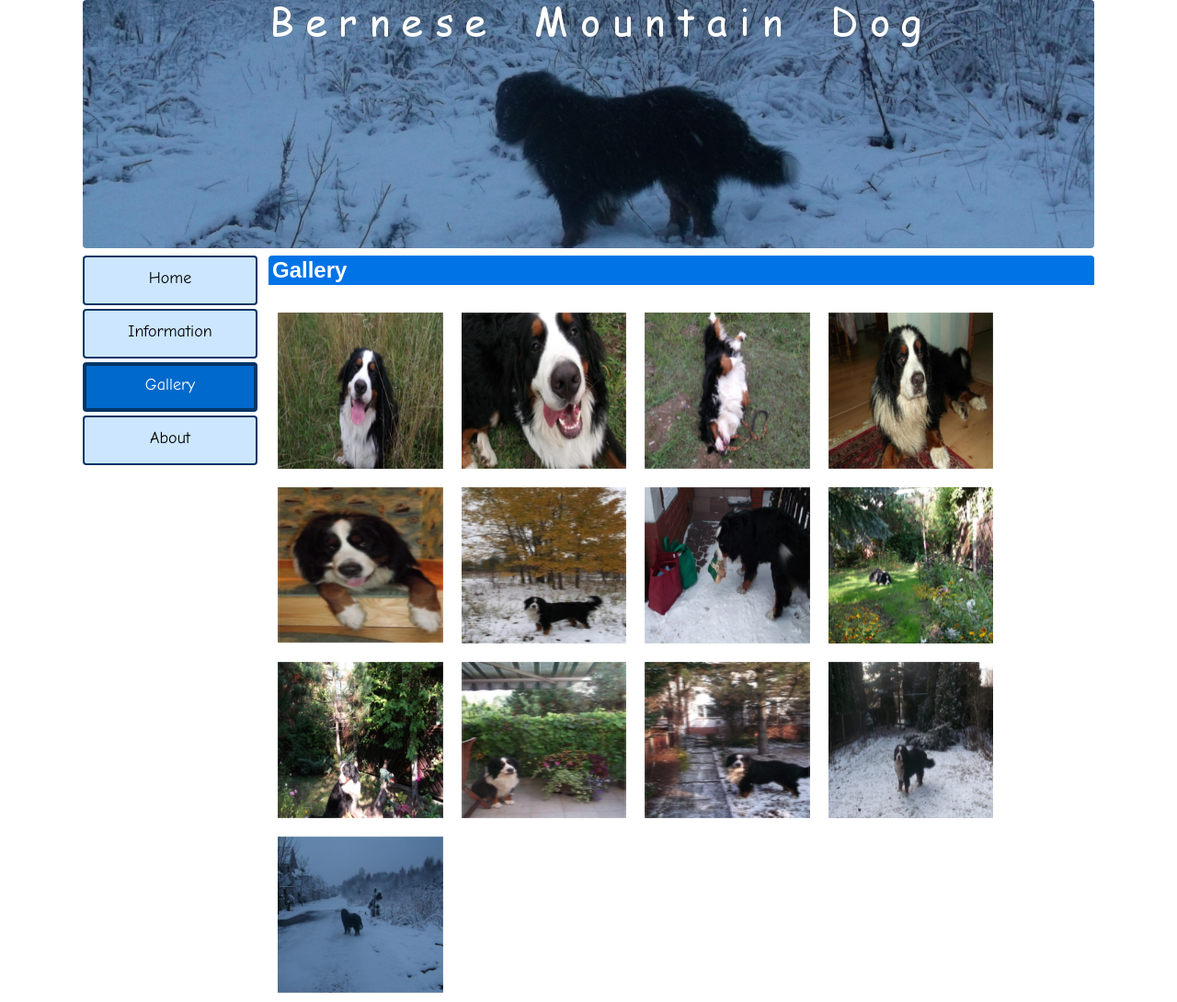
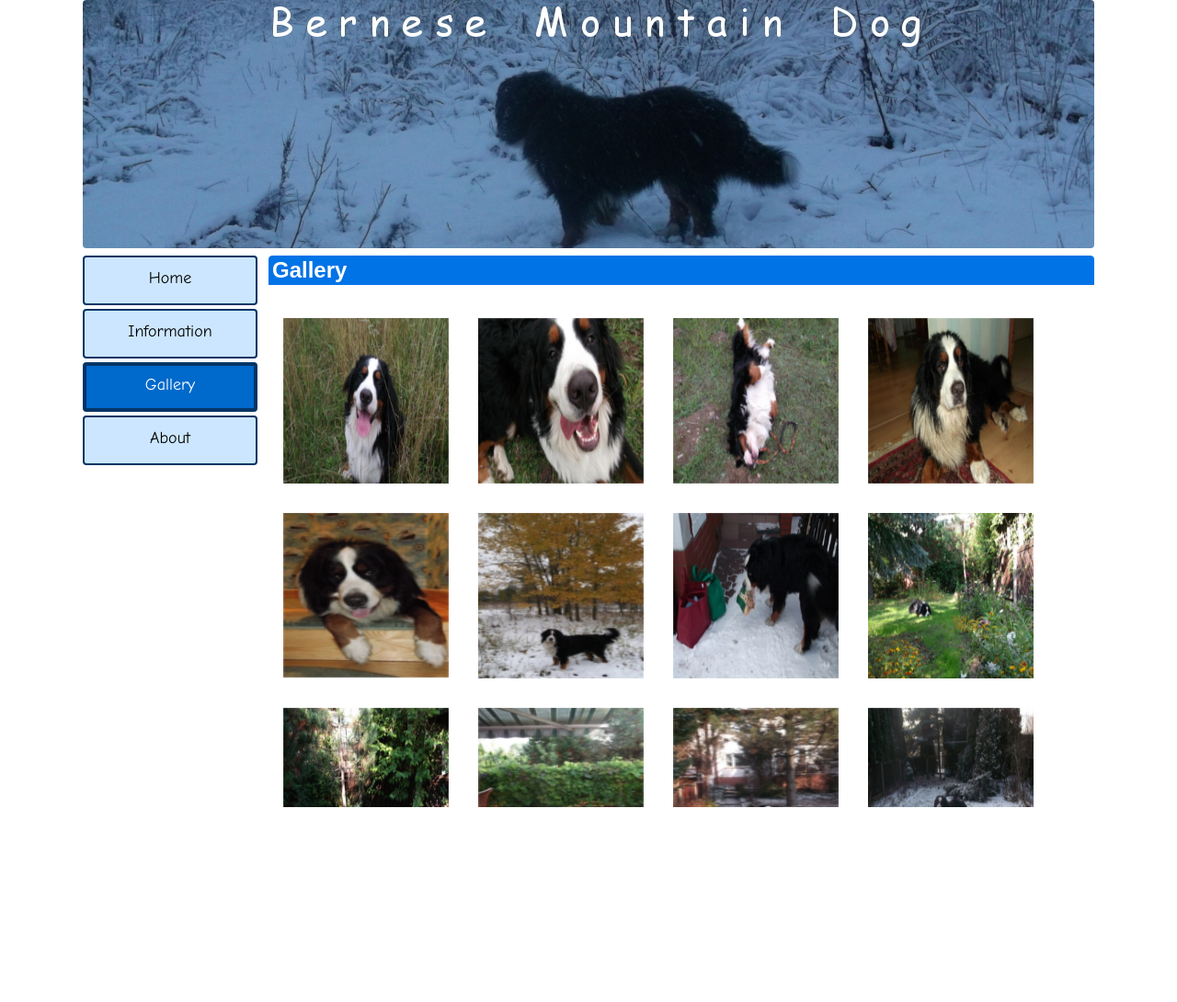
Before and after one commit to Vonbob/CT-Block2, a plain HTML site: page gallery.html in a window 1280 px wide. Shown: the whole page at 92% size. After the commit the page ends 878 px from the top, so only its background shows below. Drawn offline with Linux system fonts and the light colour scheme.

Commit message:
style modified

```diff
--- a/style.css
+++ b/style.css
@@ -141,11 +141,12 @@ section.main-section article.about img#myphoto
 /* gallery page */
 section.main-section article#gallery
 {
-
 	border-radius: 4px;
 	width: 898px;
 	font-size: 16px;
 	font-family: Arial;
+	overflow: auto;
+	height: 600px;
 }
 
 section.main-section article#gallery h2
@@ -161,13 +162,16 @@ section.main-section article#gallery h2
 
 section.main-section article#gallery img
 {
-	width: 20%;
-	height: 170px;
-	padding: 10px;
 	float: left;
+	width: 180px;
+	height: 180px;
+	padding: 16px;
+
 }
 
 section.main-section article#gallery img:hover
 {
-	padding: 5px;
+	width: 178px;
+	height: 178px;
+	border: 1px solid blue;
 }
```
